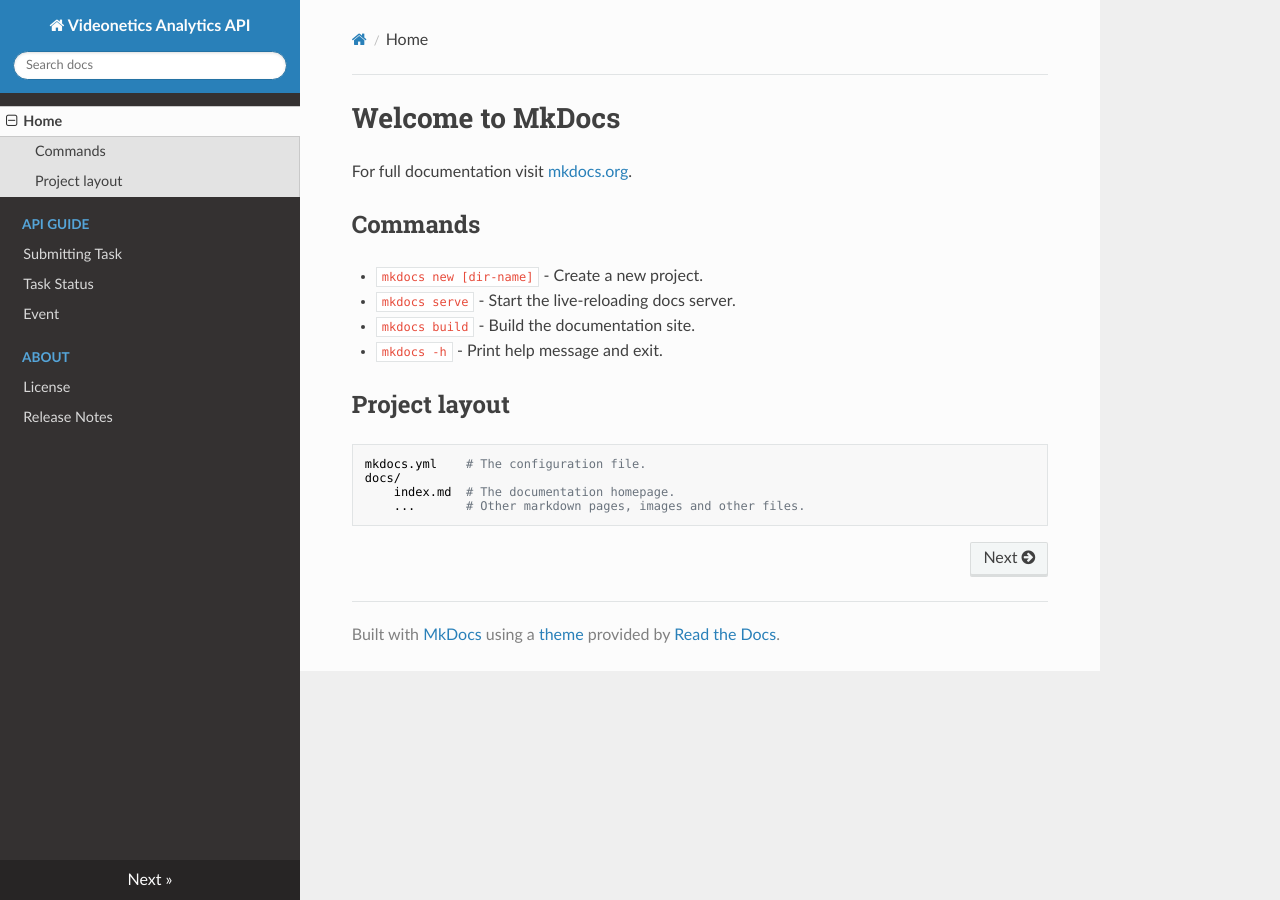
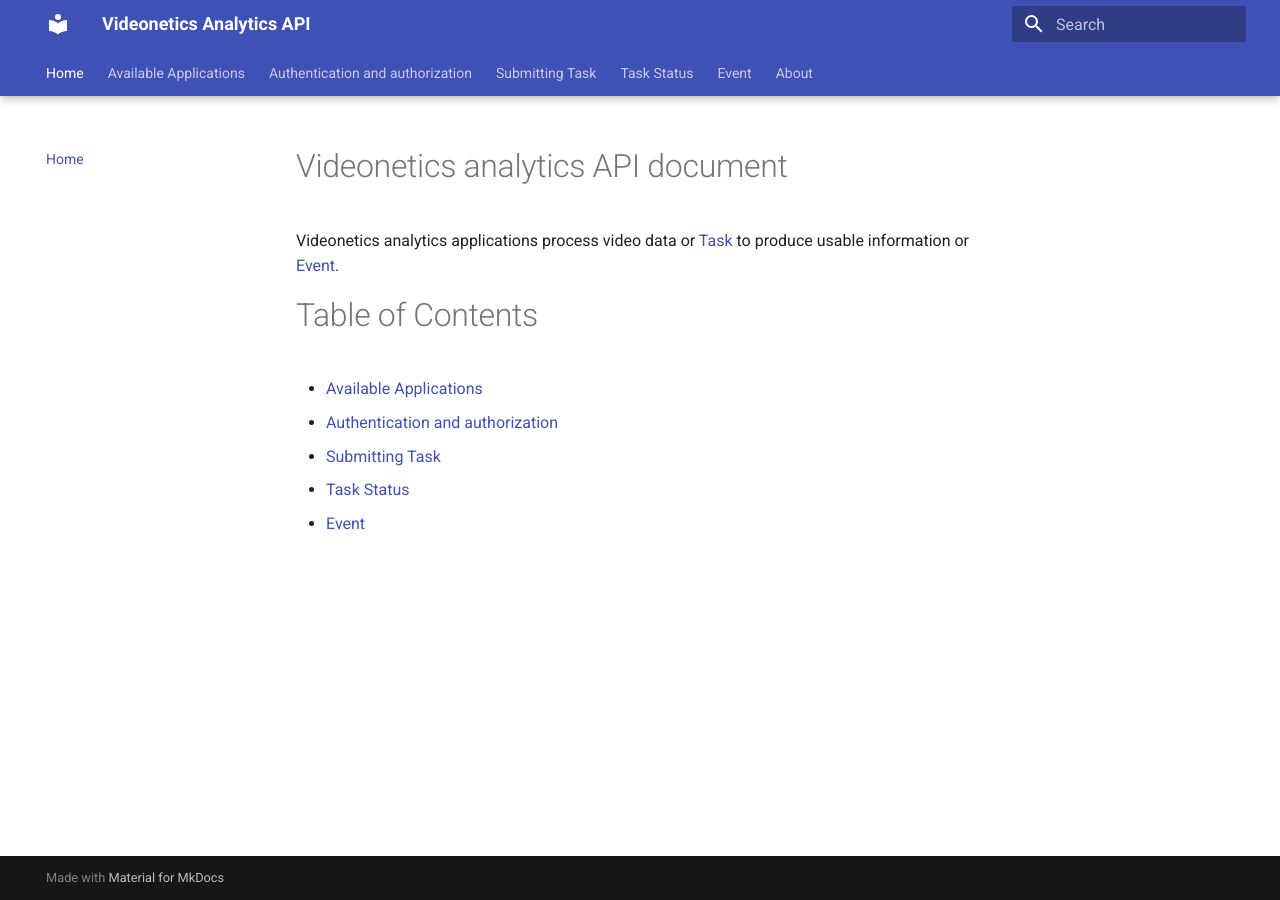
Before and after one commit to vtpl1/videonetics_api, an MkDocs documentation site: the page built from docs/index.md, in a window 1280 px wide. Built offline with MkDocs 1.6.1 and Material for MkDocs 9.7.7, drawn with Linux system fonts in a browser that asks for light colours; nearby versions of some CDN libraries.

Commit message:
submit task

```diff
--- a/docs/index.md
+++ b/docs/index.md
@@ -1,17 +1,11 @@
-# Welcome to MkDocs
+# Videonetics analytics API document
 
-For full documentation visit [mkdocs.org](https://www.mkdocs.org).
+Videonetics analytics applications process video data or [Task](submitting-task-docs/#task) to produce usable information or [Event](submitting-task-docs/#event).
 
-## Commands
+# Table of Contents
 
-* `mkdocs new [dir-name]` - Create a new project.
-* `mkdocs serve` - Start the live-reloading docs server.
-* `mkdocs build` - Build the documentation site.
-* `mkdocs -h` - Print help message and exit.
-
-## Project layout
-
-    mkdocs.yml    # The configuration file.
-    docs/
-        index.md  # The documentation homepage.
-        ...       # Other markdown pages, images and other files.
+* [Available Applications](avaliable-apps/)
+* [Authentication and authorization](authentication-and-authorization-docs/)
+* [Submitting Task](submitting-task-docs/)
+* [Task Status](task-status-docs/)
+* [Event](event-docs/)
--- a/mkdocs.yml
+++ b/mkdocs.yml
@@ -1,11 +1,44 @@
-theme: readthedocs
 site_name: Videonetics Analytics API
 nav:
     - Home: 'index.md'
-    - 'API Guide':
-        - 'Submitting Task': 'submitting-task-docs.md'
-        - 'Task Status': 'task-status-docs.md'
-        - 'Event': 'event-docs.md'
+    - 'Available Applications': 'avaliable-apps.md'
+    - 'Authentication and authorization': 'authentication-and-authorization-docs.md'
+    - 'Submitting Task': 'submitting-task-docs.md'
+    - 'Task Status': 'task-status-docs.md'
+    - 'Event': 'event-docs.md'
     - About:
         - 'License': 'license.md'
         - 'Release Notes': 'release-notes.md'
+
+theme:
+  name: material
+  features:
+    - navigation.instant
+    - navigation.tabs
+    - navigation.tabs.sticky
+    - navigation.sections
+    - navigation.top
+    - content.tabs.link
+
+markdown_extensions:
+  - admonition
+  - abbr
+  - meta
+  - pymdownx.tabbed
+  - pymdownx.highlight
+  - pymdownx.inlinehilite
+  - pymdownx.superfences
+  - pymdownx.snippets
+  - pymdownx.keys
+
+plugins:
+  - search
+  - macros
+  - snippet:
+      check_paths: true
+
+extra:
+  api:
+    base: 'https://deeperlook.videonetics.com'
+    relative: 'api'
+    token: '<token>'
```
Also changed, not shown: docs/authentication-and-authorization-docs.md (added, +19 -0 lines), docs/avaliable-apps.md (added, +27 -0 lines), docs/submitting-task-docs.md (+113 -0 lines), 2 other files.
